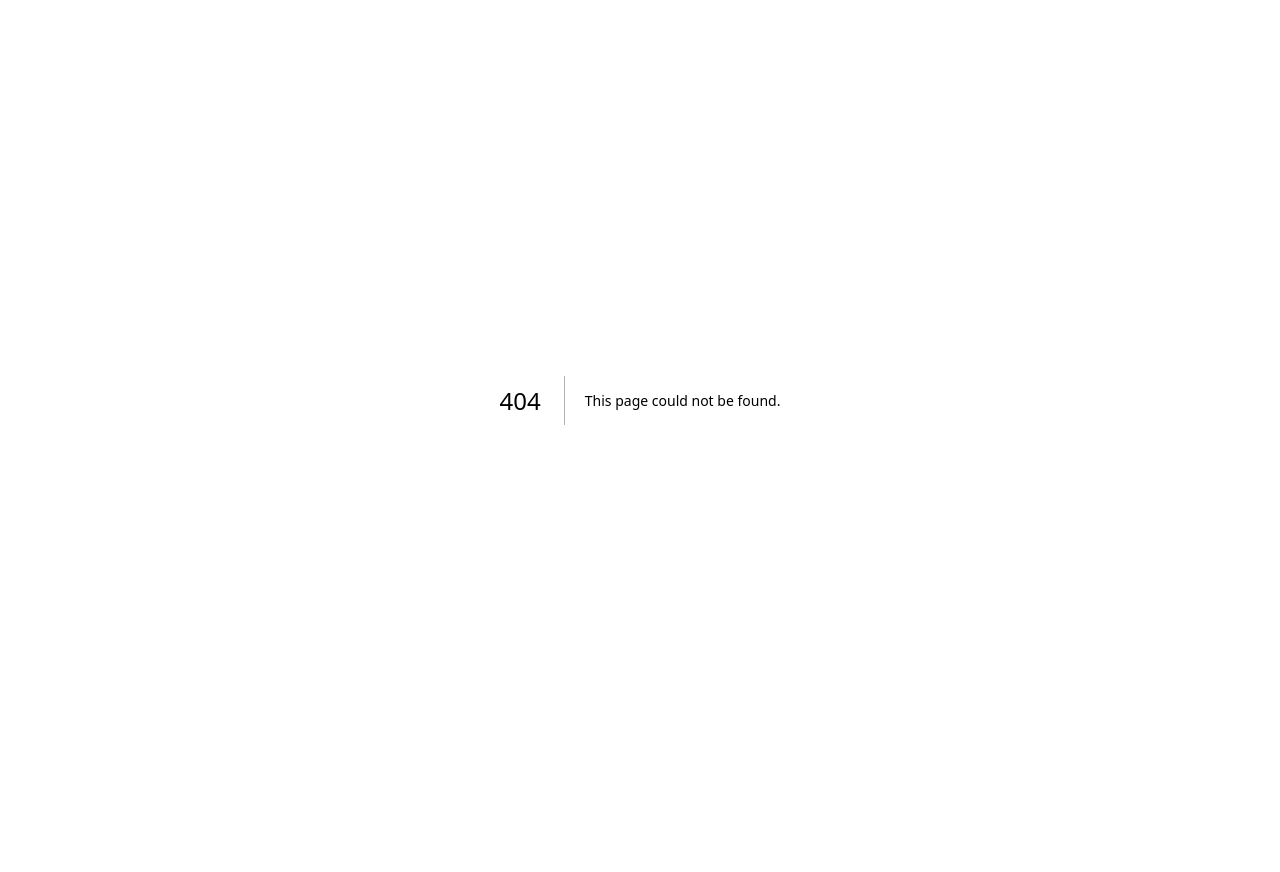
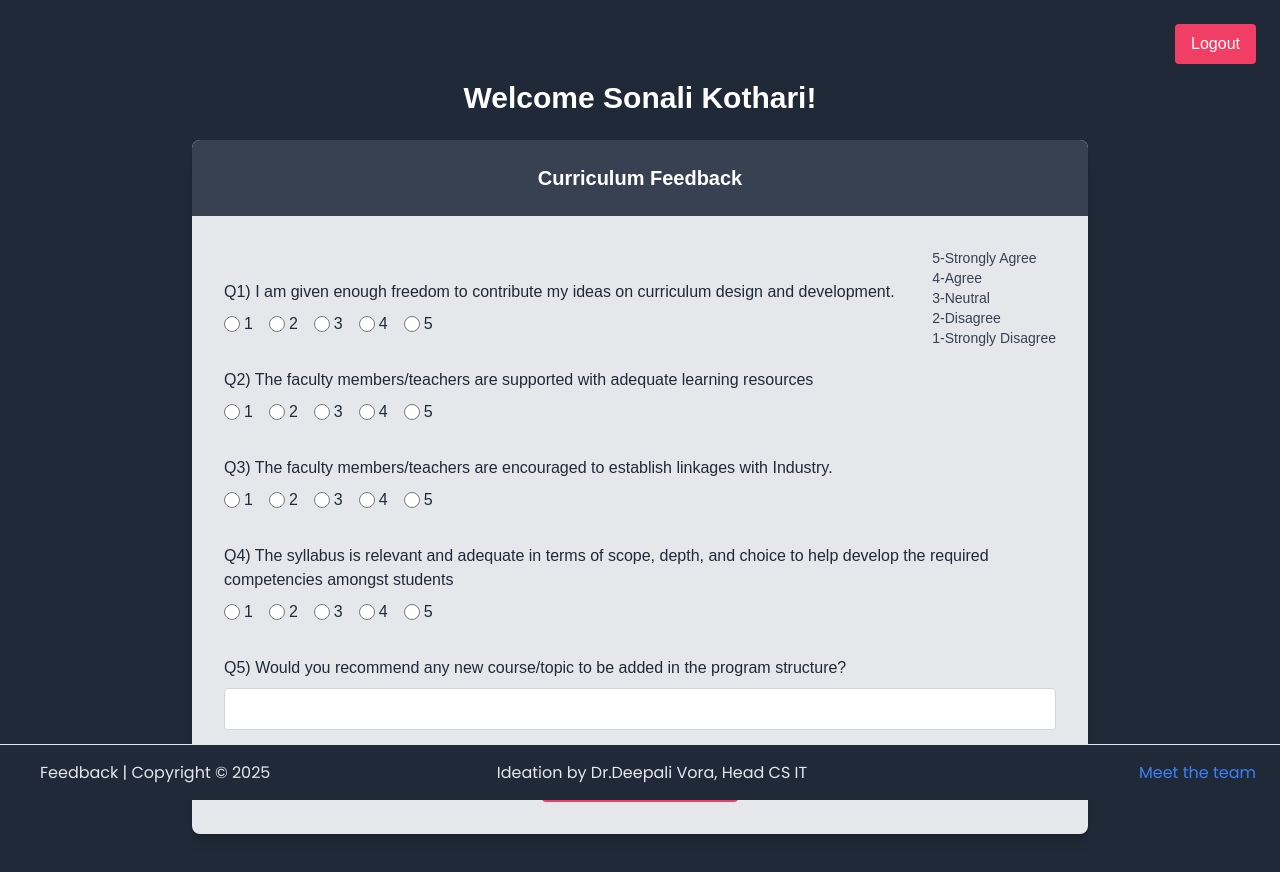
Before and after one commit to GenDelta/feedback-pbl, a Next.js app: page /faculty/curriculum-feedback in a window 1280 px wide. Before the commit this address had no page. Shown: the top 872 px of the page. Before the commit the page ends 800 px from the top, so only its background shows below. Built offline with nearby package versions, Linux system fonts and the light colour scheme.

Commit message:
feat: Update feedback button context and add curriculum feedback page for faculty

```diff
--- a/src/app/components/GiveFeedbackButton.tsx
+++ b/src/app/components/GiveFeedbackButton.tsx
@@ -6,8 +6,9 @@ import { useRouter } from "next/navigation";
 interface GiveFeedbackButtonProps {
   context:
     | "Faculty Feedback"
-    | "Guest Feedback"
-    | "Curriculum Feedback"
+    | "Faculty Curriculum Feedback"
+    | "Student Curriculum Feedback"
+    | "Guest Curriculum Feedback"
     | "Open Dashboard";
 }
 
@@ -19,11 +20,14 @@ const GiveFeedbackButton: React.FC<GiveFeedbackButtonProps> = ({ context }) => {
       case "Faculty Feedback":
         router.push("/faculty-feedback");
         break;
-      case "Guest Feedback":
-        router.push("/guest-feedback");
+      case "Faculty Curriculum Feedback":
+        router.push("/faculty/curriculum-feedback");
         break;
-      case "Curriculum Feedback":
-        router.push("/curriculum-feedback");
+      case "Student Curriculum Feedback":
+        router.push("/student/curriculum-feedback");
+        break;
+      case "Guest Curriculum Feedback":
+        router.push("/guest/curriculum-feedback");
         break;
       case "Open Dashboard":
         router.push("/faculty/dashboard");
--- /dev/null
+++ b/src/app/faculty/curriculum-feedback/page.tsx
@@ -0,0 +1,208 @@
+"use client";
+
+import React, { useState, useEffect } from "react";
+import { useRouter } from "next/navigation";
+import Footer from "@/app/components/Footer";
+
+interface Question {
+  id: string;
+  text: string;
+  type: "rating" | "text";
+}
+
+type RatingValue = number | null;
+type TextValue = string;
+type ResponseValue = RatingValue | TextValue;
+type Responses = Record<string, ResponseValue>;
+
+const CurriculumFeedbackPage = () => {
+  const [facultyName, setFacultyName] = useState<string>("");
+  const [questions, setQuestions] = useState<Question[]>([]);
+  const [responses, setResponses] = useState<Responses>({});
+  const router = useRouter();
+
+  useEffect(() => {
+    // Mock fetch faculty name - Replace with actual API call
+    const fetchFacultyName = async () => {
+      // Replace with an actual API call to get the logged in faculty's information
+      setFacultyName("Sonali Kothari");
+    };
+
+    // Mock fetch questions - Replace with actual API call
+    const fetchQuestions = async () => {
+      // Replace with an actual database query
+      const mockQuestions: Question[] = [
+        {
+          id: "Q1",
+          text: "I am given enough freedom to contribute my ideas on curriculum design and development.",
+          type: "rating",
+        },
+        {
+          id: "Q2",
+          text: "The faculty members/teachers are supported with adequate learning resources",
+          type: "rating",
+        },
+        {
+          id: "Q3",
+          text: "The faculty members/teachers are encouraged to establish linkages with Industry.",
+          type: "rating",
+        },
+        {
+          id: "Q4",
+          text: "The syllabus is relevant and adequate in terms of scope, depth, and choice to help develop the required competencies amongst students",
+          type: "rating",
+        },
+        {
+          id: "Q5",
+          text: "Would you recommend any new course/topic to be added in the program structure?",
+          type: "text",
+        },
+      ];
+
+      setQuestions(mockQuestions);
+
+      const initialResponses: Record<string, any> = {};
+      mockQuestions.forEach((question) => {
+        initialResponses[question.id] = question.type === "rating" ? null : "";
+      });
+      setResponses(initialResponses);
+    };
+
+    fetchFacultyName();
+    fetchQuestions();
+  }, []);
+
+  const handleRatingChange = (questionId: string, rating: number) => {
+    setResponses((prev) => ({
+      ...prev,
+      [questionId]: rating,
+    }));
+  };
+
+  const handleTextChange = (questionId: string, text: string) => {
+    setResponses((prev) => ({
+      ...prev,
+      [questionId]: text,
+    }));
+  };
+
+  const handleSubmit = async (e: React.FormEvent) => {
+    e.preventDefault();
+
+    const unansweredQuestions = Object.entries(responses).filter(
+      ([_, value]) => value === null || value === ""
+    );
+
+    if (unansweredQuestions.length > 0) {
+      alert("Please answer all questions before submitting.");
+      return;
+    }
+
+    // Replace with an actual API call to submit feedback
+    console.log("Submitting feedback:", responses);
+
+    try {
+      // Mock API call
+      // await submitFeedback(responses);
+      alert("Feedback submitted successfully!");
+      router.push("/faculty/dashboard"); // Redirect to dashboard after submission
+    } catch (error) {
+      console.error("Error submitting feedback:", error);
+      alert("Failed to submit feedback. Please try again.");
+    }
+  };
+
+  const handleLogout = () => {
+    router.push("/");
+  };
+
+  return (
+    <div className="min-h-screen bg-gray-800 text-white p-6 flex flex-col relative">
+      <div className="flex justify-end mb-4">
+        <button
+          onClick={handleLogout}
+          className="bg-[#f03e65] hover:bg-[#d03050] text-white py-2 px-4 rounded transition-colors duration-200"
+        >
+          Logout
+        </button>
+      </div>
+
+      <div className="max-w-4xl mx-auto w-full flex-grow">
+        <h1 className="text-3xl font-bold text-center mb-6">
+          Welcome {facultyName}!
+        </h1>
+
+        <div className="bg-gray-200 rounded-lg shadow-lg overflow-hidden mb-10">
+          <h2 className="text-xl font-semibold text-center p-6 bg-gray-700 text-white">
+            Curriculum Feedback
+          </h2>
+
+          <form onSubmit={handleSubmit} className="space-y-8 relative p-8">
+            <div className="absolute right-0 top-0 text-sm text-gray-700 p-8">
+              <div>5-Strongly Agree</div>
+              <div>4-Agree</div>
+              <div>3-Neutral</div>
+              <div>2-Disagree</div>
+              <div>1-Strongly Disagree</div>
+            </div>
+
+            {questions.map((question) => (
+              <div key={question.id} className="mb-6">
+                <p className="mb-2 text-gray-800">
+                  {question.id}) {question.text}
+                </p>
+
+                {question.type === "rating" ? (
+                  <div className="flex items-center space-x-4">
+                    {[1, 2, 3, 4, 5].map((rating) => (
+                      <label
+                        key={rating}
+                        className="flex items-center space-x-1 cursor-pointer"
+                      >
+                        <input
+                          type="radio"
+                          name={question.id}
+                          value={rating}
+                          checked={responses[question.id] === rating}
+                          onChange={() =>
+                            handleRatingChange(question.id, rating)
+                          }
+                          className="form-radio h-4 w-4 text-[#f03e65]"
+                        />
+                        <span className="text-gray-800">{rating}</span>
+                      </label>
+                    ))}
+                  </div>
+                ) : (
+                  <input
+                    type="text"
+                    value={responses[question.id] || ""}
+                    onChange={(e) =>
+                      handleTextChange(question.id, e.target.value)
+                    }
+                    className="w-full p-2 border border-gray-300 rounded bg-white text-gray-800 focus:border-[#f03e65] focus:ring-1 focus:ring-[#f03e65]"
+                  />
+                )}
+              </div>
+            ))}
+
+            <div className="flex justify-center mt-8">
+              <button
+                type="submit"
+                className="bg-[#f03e65] hover:bg-[#d03050] text-white font-bold py-2 px-8 rounded"
+              >
+                Submit Feedback
+              </button>
+            </div>
+          </form>
+        </div>
+      </div>
+
+      <footer className="absolute bottom-0 left-0 w-full">
+        <Footer />
+      </footer>
+    </div>
+  );
+};
+
+export default CurriculumFeedbackPage;
--- a/src/app/faculty/page/page.tsx
+++ b/src/app/faculty/page/page.tsx
@@ -52,7 +52,7 @@ export default function FacultyDashboard() {
               <div className="text-gray-200 text-center text-sm font-poppins my-3 mb-6">
                 Please provide feedback on the courses and curriculum structure.
               </div>
-              <GiveFeedbackButton context="Curriculum Feedback" />
+              <GiveFeedbackButton context="Faculty Curriculum Feedback" />
             </div>
           </div>
         </div>
```
